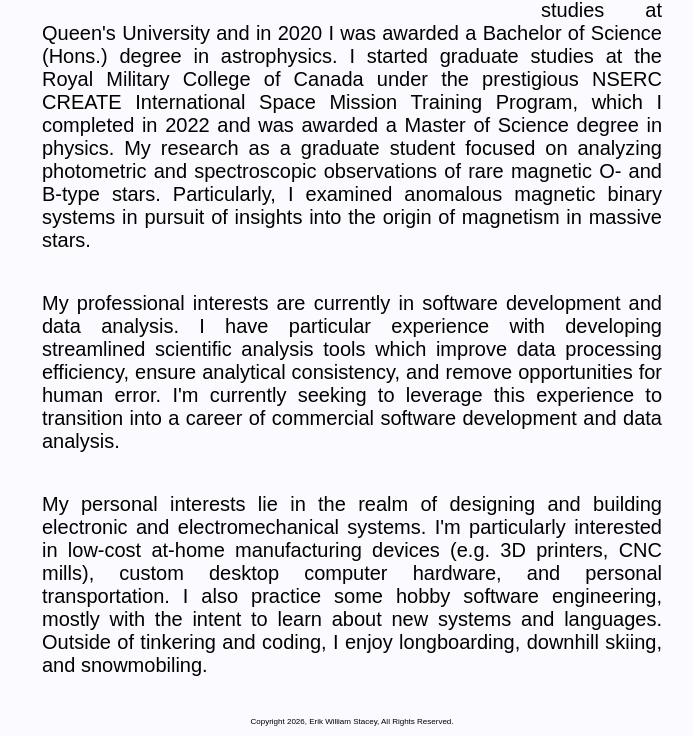
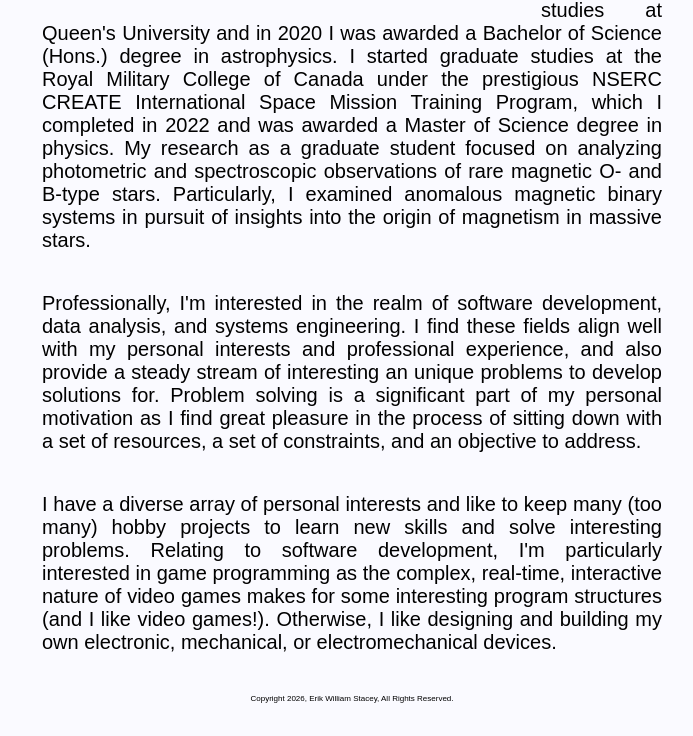
Before and after one commit to erikstacey/erikstacey.com, an Eleventy site: page src/pages/aboutme.html in a window 1280 px wide. Shown: the part 921-1657 px from the top of the page, without its empty margins (288-981 px from the left). After the commit the page ends 1634 px from the top, so only its background shows below. Built offline with nearby package versions, Linux system fonts and the light colour scheme; Eleventy itself is replaced by a stand-in of ours; files that its build step writes are made by us from their sources.

Commit message:
Update aboutme.html

```diff
--- a/src/pages/aboutme.html
+++ b/src/pages/aboutme.html
@@ -9,11 +9,9 @@ layout: layouts/page.njk
     in pursuit of insights into the origin of magnetism in massive stars.
 </p>
 <p>
-    My professional interests are currently in software development and data analysis. I have particular experience with developing streamlined scientific analysis tools which improve data processing efficiency, ensure analytical consistency,
-    and remove opportunities for human error. I'm currently seeking to leverage this experience to transition into a career of commercial software development and data analysis.
+    Professionally, I'm interested in the realm of software development, data analysis, and systems engineering. I find these fields align well with my personal interests and professional experience, and also provide a steady stream of interesting an unique problems to develop solutions for. Problem solving is a significant part of my personal motivation as I find great pleasure in the process of sitting down with a set of resources, a set of constraints, and an objective to address.
 </p>
 
 <p>
-    My personal interests lie in the realm of designing and building electronic and electromechanical systems. I'm particularly interested in low-cost at-home manufacturing devices (e.g. 3D printers, CNC mills),
-    custom desktop computer hardware, and personal transportation. I also practice some hobby software engineering, mostly with the intent to learn about new systems and languages. Outside of tinkering and coding, I enjoy longboarding, downhill skiing, and snowmobiling.
+    I have a diverse array of personal interests and like to keep many (too many) hobby projects to learn new skills and solve interesting problems. Relating to software development, I'm particularly interested in game programming as the complex, real-time, interactive nature of video games makes for some interesting program structures (and I like video games!). Otherwise, I like designing and building my own electronic, mechanical, or electromechanical devices.
 </p>
```
